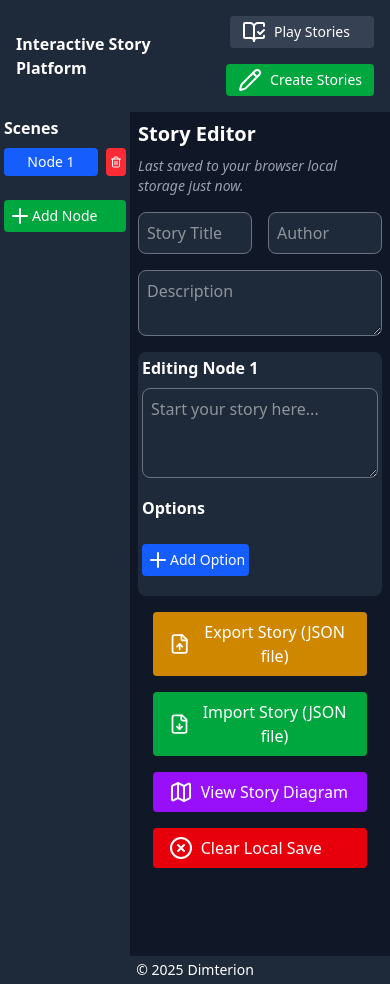
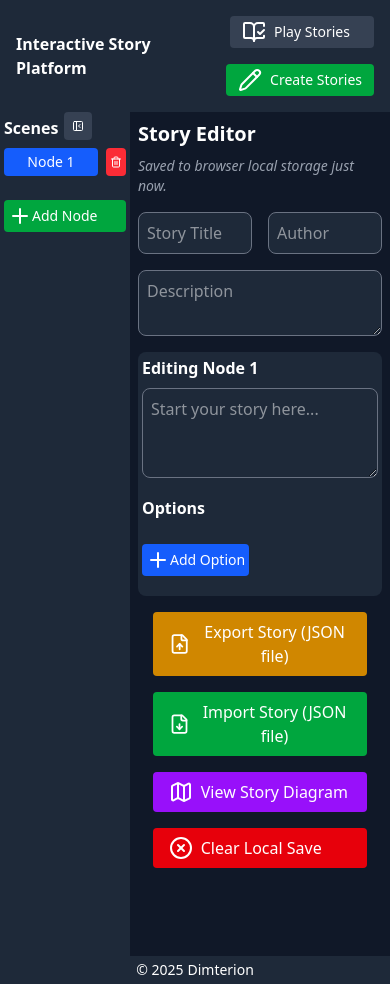
Before and after one commit to Dimterion/stories-platform, a React (Vite) app: page / in a window 390 px wide. Both pictures are taken after a click on the button "Create Stories". Built offline with nearby package versions, Linux system fonts and the light colour scheme.

Commit message:
add collapsible sidebar for small screens  in StoryEditor

```diff
--- a/src/components/StoryEditor.jsx
+++ b/src/components/StoryEditor.jsx
@@ -1,7 +1,16 @@
 import { useEffect, useMemo, useState } from "react";
 import { v4 as uuidv4 } from "uuid";
 import { toast } from "sonner";
-import { FileDown, FileUp, Map, Plus, Trash2, XCircle } from "lucide-react";
+import {
+  FileDown,
+  FileUp,
+  Map,
+  PanelLeftClose,
+  PanelLeftOpen,
+  Plus,
+  Trash2,
+  XCircle,
+} from "lucide-react";
 import { validateStoryJson } from "../utils/storyUtils";
 import StoryDiagram from "./StoryDiagram";
 
@@ -16,6 +25,7 @@ export default function StoryEditor() {
   const [selectedNode, setSelectedNode] = useState(null);
   const [showDiagram, setShowDiagram] = useState(false);
   const [lastSaved, setLastSaved] = useState(null);
+  const [sidebarVisible, setSidebarVisible] = useState(true);
 
   useEffect(() => {
     try {
@@ -362,8 +372,22 @@ export default function StoryEditor() {
   };
 
   return (
-    <section className="flex min-h-screen bg-gray-900 text-white">
+    <section className="relative flex min-h-screen bg-gray-900 text-white">
+      {/* Sidebar toggle button - visible on small screens */}
+      <button
+        onClick={() => setSidebarVisible(!sidebarVisible)}
+        className={`absolute ${sidebarVisible ? "left-16" : "top-2 left-34"} h-fit w-fit rounded bg-gray-700 p-2 hover:bg-gray-600 sm:hidden`}
+        aria-label="Toggle sidebar"
+      >
+        {sidebarVisible ? (
+          <PanelLeftClose className="size-3 sm:size-6" />
+        ) : (
+          <PanelLeftOpen className="size-3 sm:size-6" />
+        )}
+      </button>
+
       {/* Sidebar: nodes list */}
+      {sidebarVisible && (
         <div className="w-1/3 space-y-2 bg-gray-800 p-1 sm:w-1/4 sm:p-4">
           <h2 className="mb-2 font-bold">Scenes</h2>
           {orderedNodeIds.map((id) => (
@@ -395,15 +419,15 @@ export default function StoryEditor() {
             Add Node
           </button>
         </div>
+      )}
 
       {/* Main editor */}
       <div className="flex-1 space-y-4 p-2 sm:p-6">
-        <div className="flex flex-wrap items-center justify-between gap-2">
+        <div className="flex flex-col flex-wrap justify-between gap-2 sm:flex-row sm:items-center">
           <h1 className="text-xl font-bold">Story Editor</h1>
           {lastSaved && (
             <p className="text-sm text-gray-400 italic">
-              Last saved to your browser local storage{" "}
-              {formatTimeAgo(lastSaved)}.
+              Saved to browser local storage {formatTimeAgo(lastSaved)}.
             </p>
           )}
         </div>
```
Also changed, not shown: 1 other file (tests, documents, lock files or other folders). Lines whose indentation alone changed are shown as unchanged.
